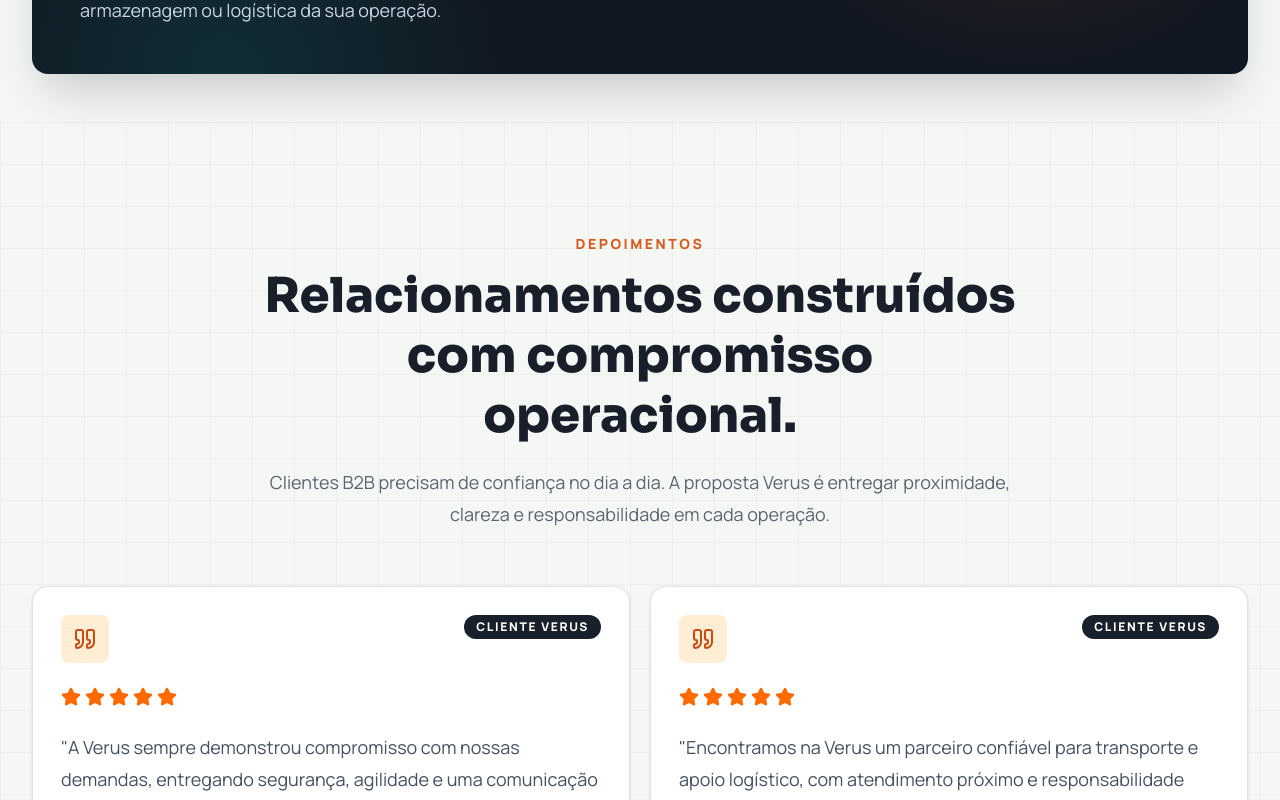
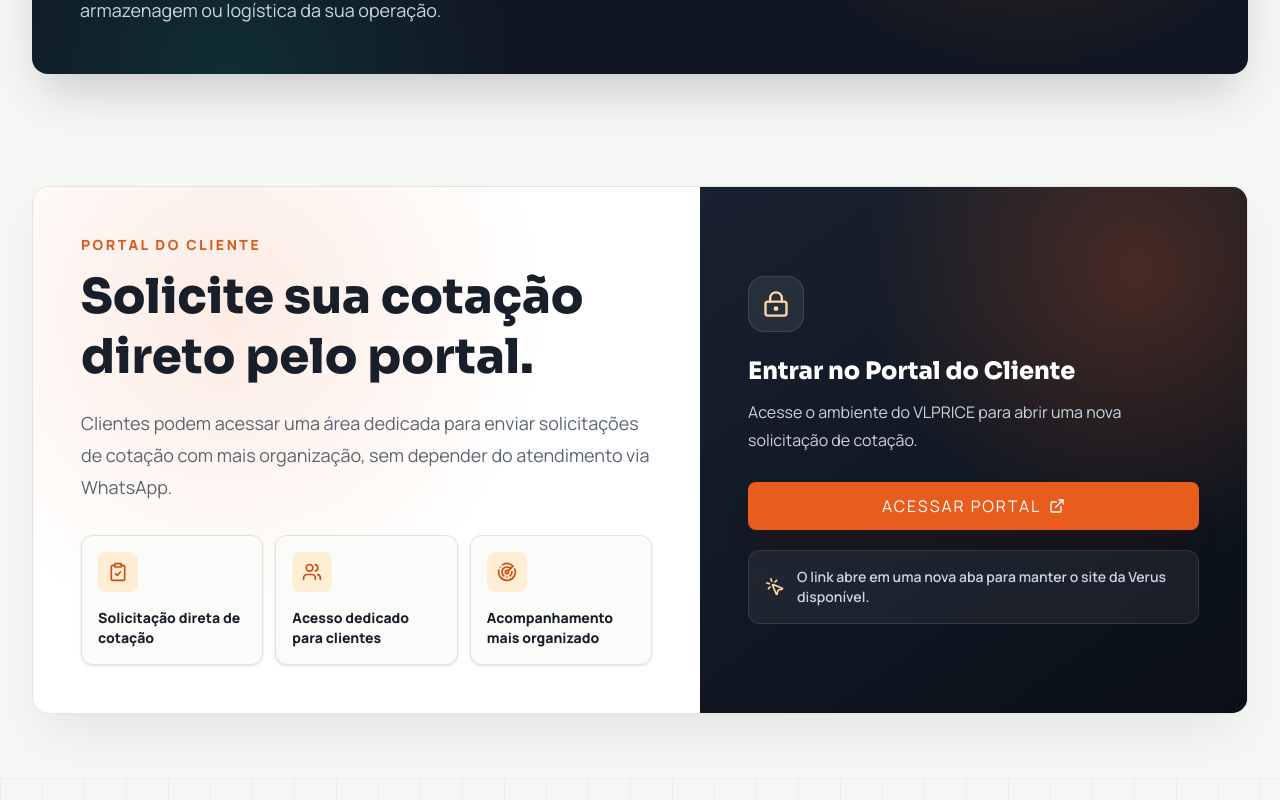
Before and after one commit to madalkmin/verus, a React (Vite) app: page / in a window 1280 px wide. Shown: the part 5500-6300 px from the top of the page. Built offline with nearby package versions, Linux system fonts and the light colour scheme; no server answers.

Commit message:
Add client portal section

```diff
--- a/src/App.jsx
+++ b/src/App.jsx
@@ -1,5 +1,6 @@
 import About from './components/About'
 import Careers from './components/Careers'
+import ClientPortal from './components/ClientPortal'
 import Contact from './components/Contact'
 import Differentials from './components/Differentials'
 import FloatingActions from './components/FloatingActions'
@@ -29,6 +30,7 @@
         {/* <StructureGallery /> */}
         <ProcessTimeline />
         <MidCta />
+        <ClientPortal />
         <Testimonials />
         <LocationMap />
         <Contact />
--- /dev/null
+++ b/src/components/ClientPortal.jsx
@@ -0,0 +1,64 @@
+import { ExternalLink, LockKeyhole, MousePointerClick } from 'lucide-react'
+import { clientPortalFeatures, contact } from '../data/siteData'
+
+function ClientPortal() {
+  return (
+    <section id="portal-cliente" className="bg-[#f5f7f4] px-4 py-16 sm:px-6 lg:px-8">
+      <div className="relative mx-auto grid max-w-7xl overflow-hidden rounded-2xl border border-[#dfe5dd] bg-white shadow-2xl shadow-slate-950/[0.08] lg:grid-cols-[1fr_.82fr]">
+        <div className="absolute inset-0 bg-[radial-gradient(circle_at_16%_24%,rgba(232,93,28,.12),transparent_20rem),radial-gradient(circle_at_90%_82%,rgba(20,184,166,.12),transparent_18rem)]" />
+        <div className="relative p-7 sm:p-9 lg:p-12">
+          <p className="text-sm font-extrabold uppercase tracking-[0.18em] text-[#d85a1c]">
+            Portal do Cliente
+          </p>
+          <h2 className="mt-3 max-w-3xl text-3xl font-extrabold leading-tight text-[#181f2a] md:text-5xl">
+            Solicite sua cotação direto pelo portal.
+          </h2>
+          <p className="mt-5 max-w-2xl text-base leading-8 text-[#5b6472] md:text-lg">
+            Clientes podem acessar uma área dedicada para enviar solicitações de cotação com mais organização, sem depender do atendimento via WhatsApp.
+          </p>
+
+          <div className="mt-8 grid gap-3 sm:grid-cols-3">
+            {clientPortalFeatures.map(({ title, icon: Icon }) => (
+              <div key={title} className="rounded-xl border border-[#dfe5dd] bg-[#fbfcfa] p-4 shadow-sm">
+                <span className="grid h-10 w-10 place-items-center rounded-lg bg-orange-100 text-[#c84c13]">
+                  <Icon className="h-5 w-5" />
+                </span>
+                <p className="mt-4 text-sm font-extrabold leading-5 text-[#181f2a]">{title}</p>
+              </div>
+            ))}
+          </div>
+        </div>
+
+        <div className="relative flex flex-col justify-center bg-[#101722] p-7 text-white sm:p-9 lg:p-12">
+          <div className="absolute inset-0 bg-[radial-gradient(circle_at_80%_16%,rgba(232,93,28,.25),transparent_17rem),linear-gradient(145deg,rgba(24,34,48,.96),rgba(10,15,24,.98))]" />
+          <div className="relative">
+            <span className="grid h-14 w-14 place-items-center rounded-2xl border border-white/10 bg-white/[0.08] text-orange-200">
+              <LockKeyhole className="h-7 w-7" />
+            </span>
+            <h3 className="mt-6 text-2xl font-extrabold leading-tight">
+              Entrar no Portal do Cliente
+            </h3>
+            <p className="mt-3 leading-7 text-slate-300">
+              Acesse o ambiente do <a href="vlprice.com">VLPRICE</a> para abrir uma nova solicitação de cotação.
+            </p>
+            <a
+              href={contact.portalUrl}
+              target="_blank"
+              rel="noreferrer"
+              className="mt-7 inline-flex min-h-12 w-full items-center justify-center gap-2 rounded-lg bg-[#e85d1c] px-5 text-sm font-extrabold uppercase tracking-[0.12em] text-white shadow-xl shadow-orange-950/20 transition hover:bg-[#c84c13] focus-visible:outline focus-visible:outline-2 focus-visible:outline-offset-2 focus-visible:outline-[#e85d1c]"
+            >
+              Acessar portal
+              <ExternalLink className="h-4 w-4" />
+            </a>
+            <div className="mt-5 flex items-center gap-3 rounded-xl border border-white/10 bg-white/[0.06] p-4 text-sm font-semibold text-slate-300">
+              <MousePointerClick className="h-5 w-5 shrink-0 text-orange-200" />
+              O link abre em uma nova aba para manter o site da Verus disponível.
+            </div>
+          </div>
+        </div>
+      </div>
+    </section>
+  )
+}
+
+export default ClientPortal
--- a/src/components/Hero.jsx
+++ b/src/components/Hero.jsx
@@ -44,7 +44,7 @@
             Transporte rodoviário, armazenagem e soluções logísticas com segurança, pontualidade e estrutura preparada para empresas que exigem performance.
           </p>
           <div className="mt-9 flex flex-col gap-3 sm:flex-row">
-            <ButtonLink href="#contato" className="w-full sm:w-auto">Solicitar cotação</ButtonLink>
+            <ButtonLink href="#portal-cliente" className="w-full sm:w-auto">Solicitar cotação</ButtonLink>
             {/* <ButtonLink href="#estrutura" variant="secondary" icon={ArrowDown} className="w-full sm:w-auto">
               Conhecer estrutura
             </ButtonLink> */}
--- a/src/components/MidCta.jsx
+++ b/src/components/MidCta.jsx
@@ -16,7 +16,7 @@
             </p>
           </div>
           <div className="flex flex-col gap-3 sm:flex-row lg:flex-col xl:flex-row">
-            <ButtonLink href="#contato">Solicitar cotação</ButtonLink>
+            <ButtonLink href="#portal-cliente">Solicitar cotação</ButtonLink>
             <ButtonLink
               href={contact.whatsappUrl}
               variant="whatsapp"
--- a/src/data/siteData.js
+++ b/src/data/siteData.js
@@ -5,9 +5,9 @@
   BriefcaseBusiness,
   Building2,
   Clock3,
+  ClipboardCheck,
   Factory,
   Forklift,
-  Handshake,
   Headset,
   HeartHandshake,
   Mail,
@@ -37,6 +37,7 @@
   { label: 'Serviços', href: '#servicos' },
   // { label: 'Estrutura', href: '#estrutura' },
   { label: 'Diferenciais', href: '#diferenciais' },
+  { label: 'Portal', href: '#portal-cliente' },
   { label: 'Depoimentos', href: '#depoimentos' },
   { label: 'Localização', href: '#localizacao' },
   { label: 'Contato', href: '#contato' },
@@ -53,7 +54,14 @@
     'https://www.google.com/maps/search/?api=1&query=Estrada%20Dr.%20Cassio%20de%20Freitas%20Levy%202090%20Limeira%20SP',
   emailUrl: 'mailto:contato@verustransportes.com.br',
   phoneUrl: 'tel:+551934426116',
+  portalUrl: 'https://vlprice.com/login-PortalCliente',
 }
+
+export const clientPortalFeatures = [
+  { title: 'Solicitação direta de cotação', icon: ClipboardCheck },
+  { title: 'Acesso dedicado para clientes', icon: Users },
+  { title: 'Acompanhamento mais organizado', icon: Radar },
+]
 
 export const heroMetrics = [
   { value: '15+', label: 'anos de experiência', icon: BadgeCheck },
@@ -138,7 +146,7 @@
 export const differentials = [
   { title: 'Localização estratégica em Limeira-SP', icon: MapPin },
   { title: 'Equipe treinada e atualizada', icon: Users },
-  { title: 'Atendimento próximo do cliente', icon: Handshake },
+  { title: 'Excelência de ponta a ponta', icon: BadgeCheck },
   { title: 'Operações com responsabilidade', icon: ShieldCheck },
   { title: 'Estrutura para transporte e armazenagem', icon: Warehouse },
   { title: 'Foco em segurança e pontualidade', icon: Clock3 },
```
